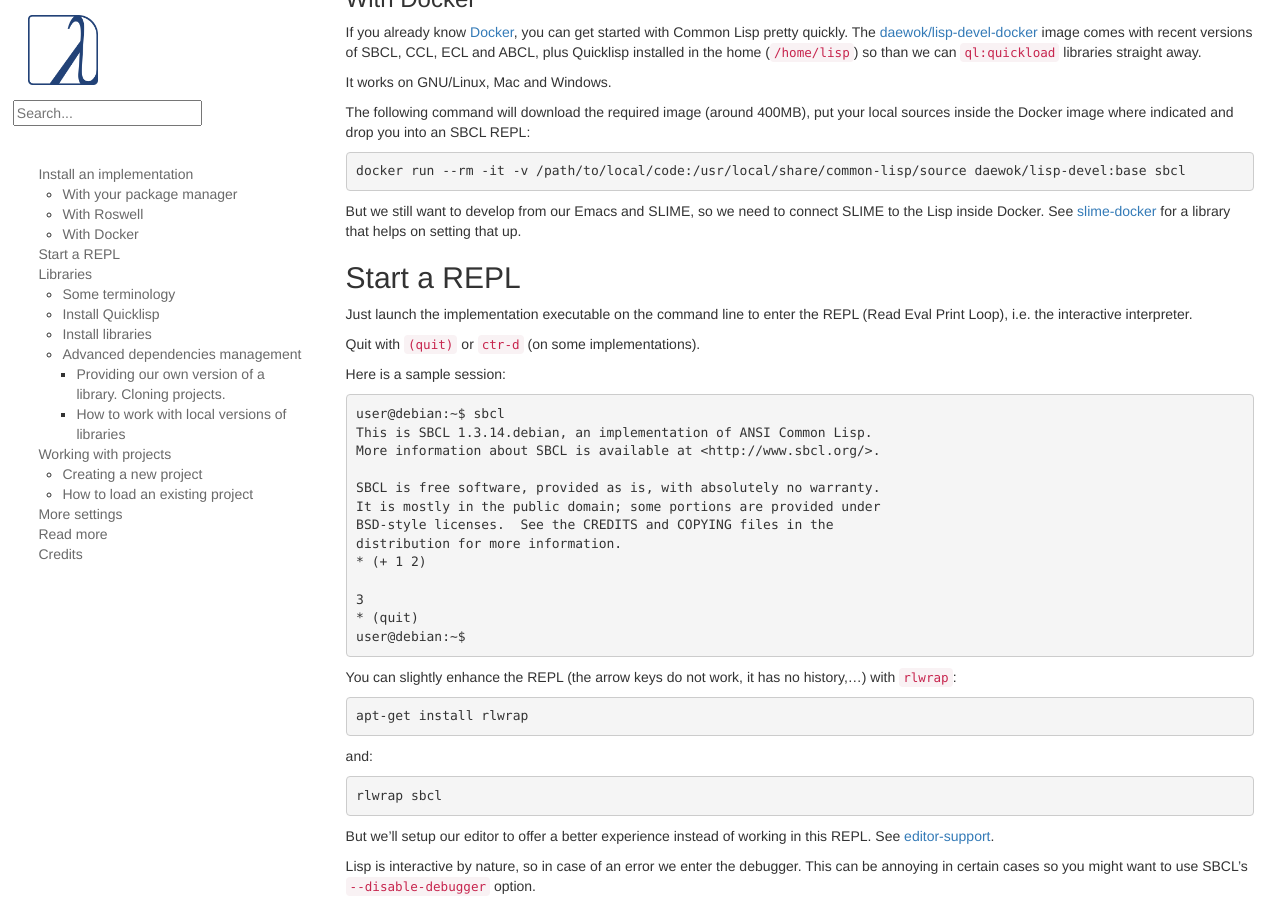
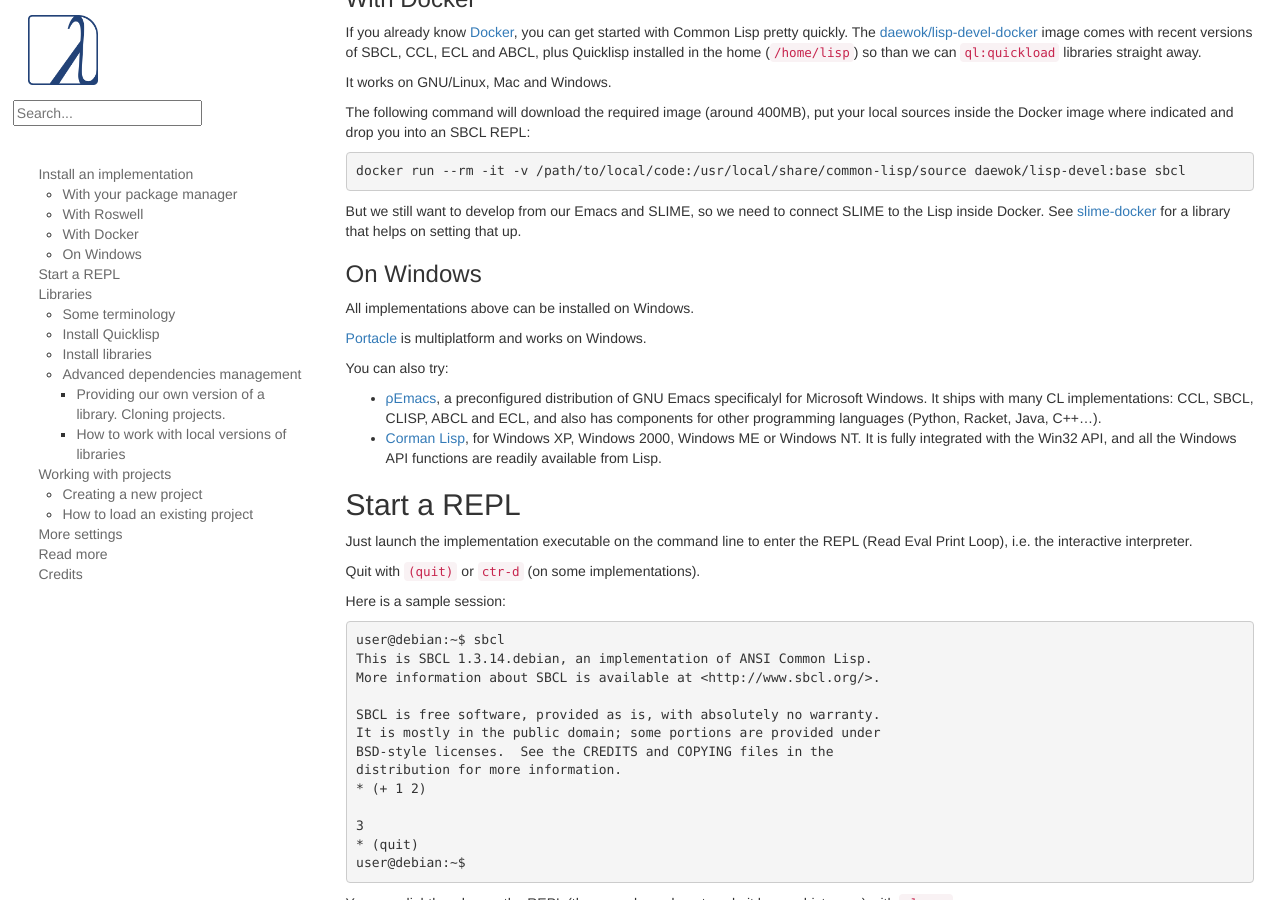
Before and after one commit to LispCookbook/cl-cookbook, a Jekyll site: the page built from getting-started.md, in a window 1280 px wide and 900 px high, scrolled down 985 px. Built offline with Jekyll 4.4.1, drawn with Linux system fonts in a browser that asks for light colours.

Commit message:
getting started: add a Windows section, mention Rho-Emacs and Corman Lisp

```diff
--- a/getting-started.md
+++ b/getting-started.md
@@ -83,6 +83,18 @@
 connect SLIME to the Lisp inside Docker. See
 [slime-docker](https://github.com/daewok/slime-docker) for a library
 that helps on setting that up.
+
+
+### On Windows
+
+All implementations above can be installed on Windows.
+
+[Portacle](https://shinmera.github.io/portacle/) is multiplatform and works on Windows.
+
+You can also try:
+
+* [ρEmacs](https://rho-emacs.sourceforge.io/), a preconfigured distribution of GNU Emacs specificalyl for Microsoft Windows. It ships with many CL implementations: CCL, SBCL, CLISP, ABCL and ECL, and also has components for other programming languages (Python, Racket, Java, C++…).
+* [Corman Lisp](https://github.com/sharplispers/cormanlisp), for Windows XP, Windows 2000, Windows ME or Windows NT. It is fully integrated with the Win32 API, and all the Windows API functions are readily available from Lisp.
 
 
 ## Start a REPL
```
